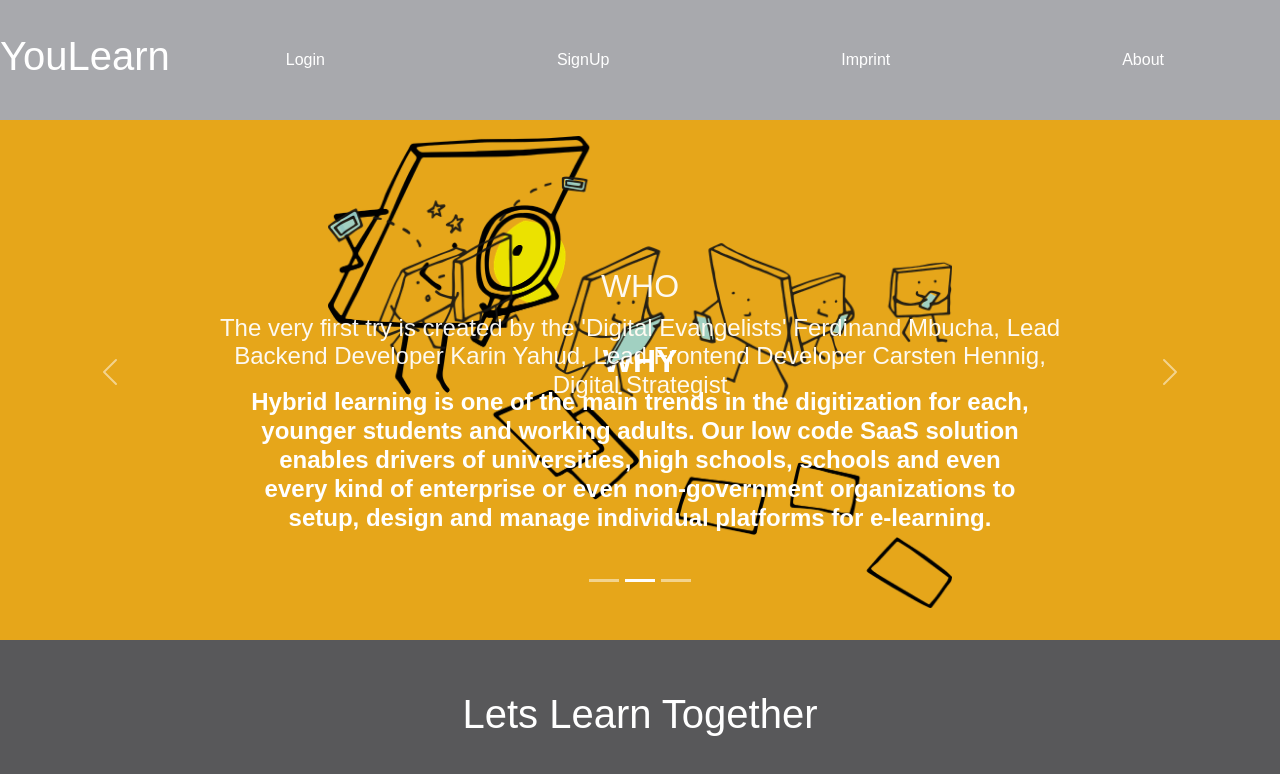
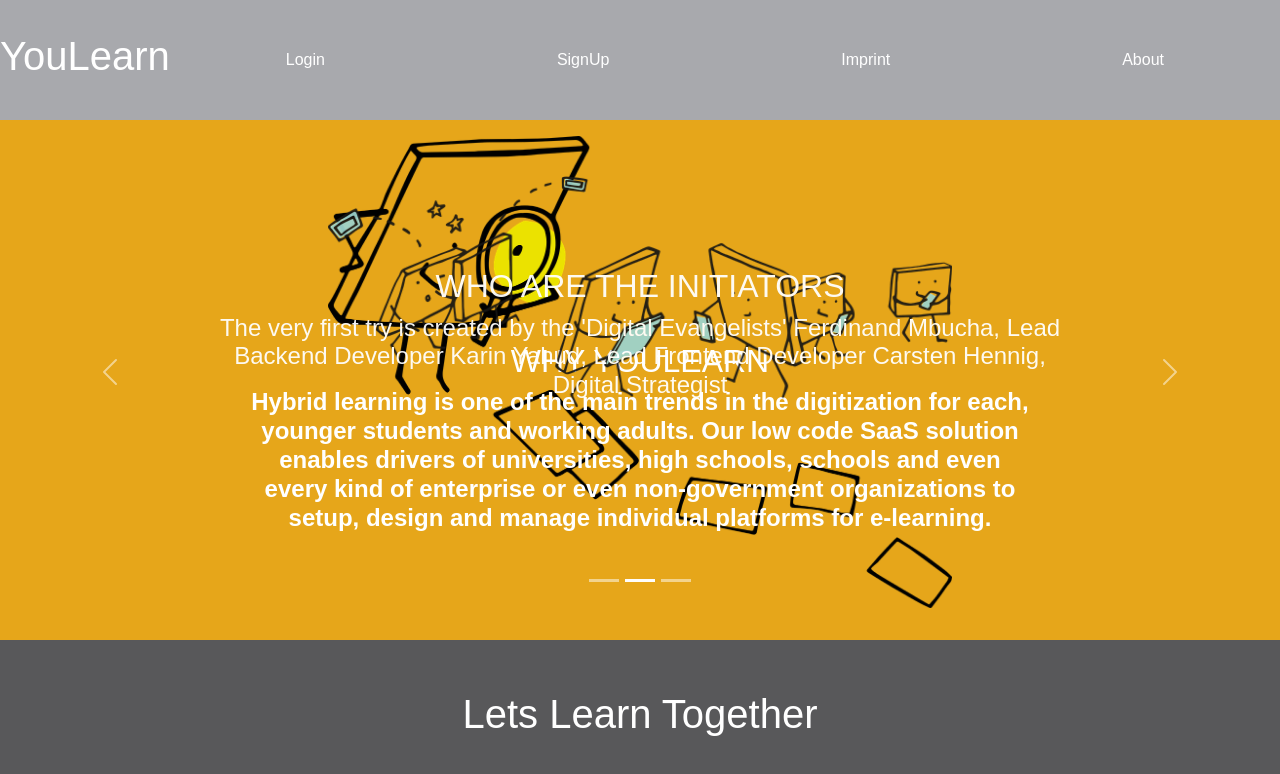
Before and after one commit to CarstenHennig/dci-final-project-e-learning-platform, a React (Create React App) app in the folder frontend/: page /About in a window 1280 px wide. Shown: the top 774 px of the page. Built offline with nearby package versions, Linux system fonts and the light colour scheme; a web font is replaced by a local one.

Commit message:
IMproved About

```diff
--- a/frontend/src/components/About.jsx
+++ b/frontend/src/components/About.jsx
@@ -13,9 +13,7 @@ function About() {
           <Carousel.Item className="d-flex justify-content-center">
             <img className="d-block w-50" src={Pic1} alt="First slide" />
             <Carousel.Caption className="p-5">
-              <h2>
-                <b>WHY</b>
-              </h2>
+              <h2>WHY YOULEARN</h2>
               <h4>
                 <b>
                   Hybrid learning is one of the main trends in the digitization
@@ -32,7 +30,7 @@ function About() {
             <img className="d-block w-50" src={Pic2} alt="Second slide" />
 
             <Carousel.Caption>
-              <h2>WHO</h2>
+              <h2>WHO ARE THE INITIATORS</h2>
               <h4>
                 The very first try is created by the 'Digital Evangelists'
                 Ferdinand Mbucha, Lead Backend Developer Karin Yahud, Lead
@@ -44,7 +42,7 @@ function About() {
             <img className="d-block w-50" src={Pic3} alt="Third slide" />
 
             <Carousel.Caption>
-              <h2>HOW</h2>
+              <h2>HOW TO JOIN</h2>
               <h4>
                 We create a very first 'beta' e-learning platform for students
                 and alumni of DCI, while structuring and preparing all frontend
```
